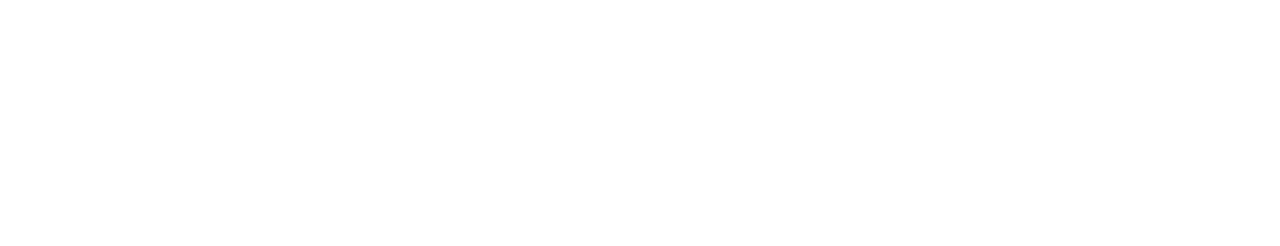
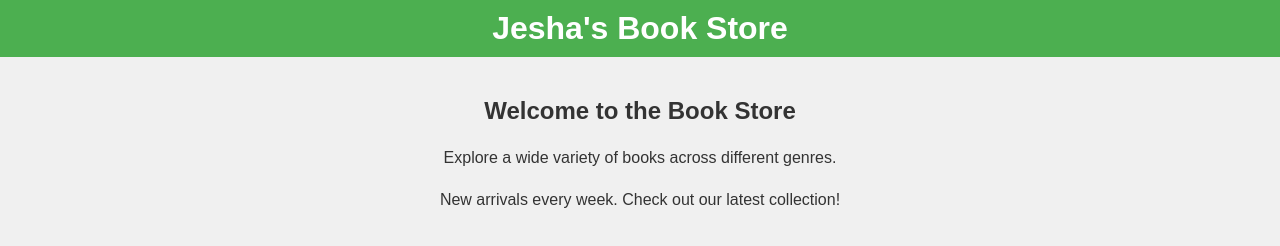
Before and after one commit to kaizel12/3, a plain HTML site: page index.html in a window 1280 px wide. Drawn offline with Linux system fonts and the light colour scheme.

Commit message:
Update index.html

```diff
--- a/index.html
+++ b/index.html
@@ -3,8 +3,15 @@
 <head>
     <meta charset="UTF-8">
     <meta name="viewport" content="width=device-width, initial-scale=1.0">
-    <title>Custom Loader</title>
+    <title>Jesha's Book Store</title>
     <style>
+        body {
+            font-family: Arial, sans-serif;
+            margin: 0;
+            padding: 0;
+            background-color: #f0f0f0;
+            color: #333;
+        }
         .loader-container {
             position: fixed;
             top: 0;
@@ -14,53 +21,83 @@
             display: flex;
             justify-content: center;
             align-items: center;
-            background-color: #ffffff; /* Ubah warna latar belakang di sini */
+            background-color: #f3f6f5;
             z-index: 9999;
         }
-        .loader {
-            width: 120px;
-            height: 120px;
-            background-color: #add8e6; /* Warna latar belakang elemen pembungkus GIF */
-            display: flex;
-            justify-content: center;
-            align-items: center;
-            border-radius: 50%; /* Membuat bentuk lingkaran */
-        }
-        .loader img {
+        .loader-container img {
             width: 100px;
             height: 100px;
         }
-        .loader p {
+        .loader-container p {
             margin-top: 10px;
             font-size: 1.2em;
-            color: #333;
+            color: #555;
             text-align: center;
+        }
+        .main-content {
+            display: none; /* Initially hide the main content */
+        }
+        .header {
+            background-color: #4CAF50;
+            padding: 10px;
+            text-align: center;
+            color: white;
+        }
+        .header h1 {
+            margin: 0;
+            font-size: 2em;
+        }
+        .content {
+            padding: 20px;
+            text-align: center;
+        }
+        .content h2 {
+            margin-bottom: 20px;
+        }
+        .content p {
+            margin-bottom: 10px;
+            font-size: 1em;
+            line-height: 1.6;
         }
     </style>
 </head>
 <body>
+
     <!-- Loader -->
     <div class="loader-container">
-        <div class="loader">
+        <div>
             <img src="./loader-img.gif" alt="Loader GIF">
+            <p>Untuk Jesha</p>
         </div>
-        <p>Untuk Jesha</p>
     </div>
 
     <!-- Main Content -->
     <div class="main-content">
-        <!-- Konten Utama Anda -->
+        <!-- Header -->
+        <div class="header">
+            <h1>Jesha's Book Store</h1>
+        </div>
+
+        <!-- Content -->
+        <div class="content">
+            <h2>Welcome to the Book Store</h2>
+            <p>Explore a wide variety of books across different genres.</p>
+            <p>New arrivals every week. Check out our latest collection!</p>
+        </div>
     </div>
 
     <script>
-        // JavaScript untuk menyembunyikan loader setelah durasi tertentu
+        // JavaScript to hide loader and show content after GIF completes
         window.addEventListener("load", function() {
-            const gifDuration = 3000; // Durasi GIF
+            // Misalnya durasi GIF adalah 3 detik
+            const gifDuration = 3000; // 3 detik dalam milidetik
+
             setTimeout(function() {
                 document.querySelector(".loader-container").style.display = "none";
                 document.querySelector(".main-content").style.display = "block";
             }, gifDuration);
         });
     </script>
+
 </body>
 </html>
```
